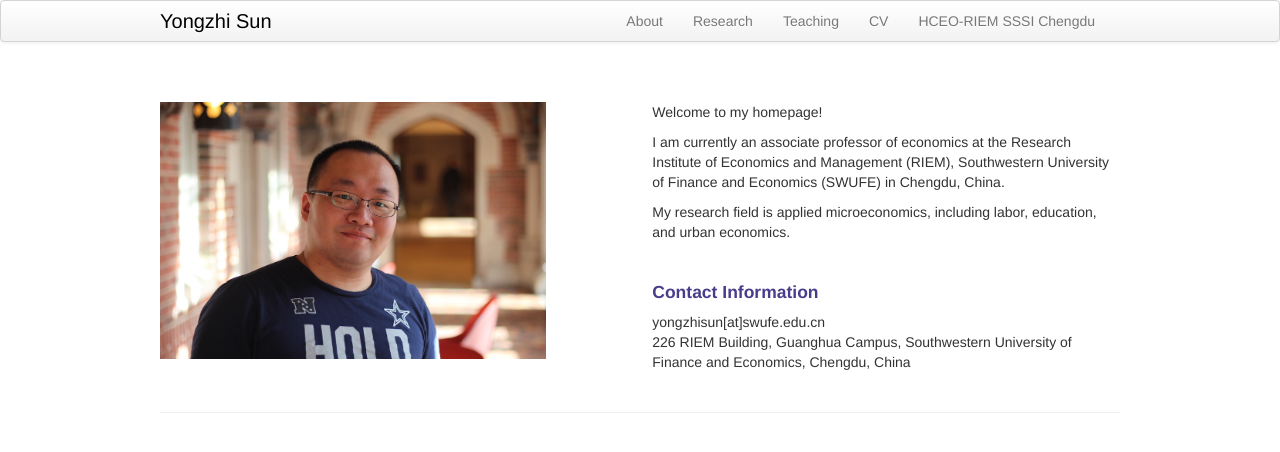
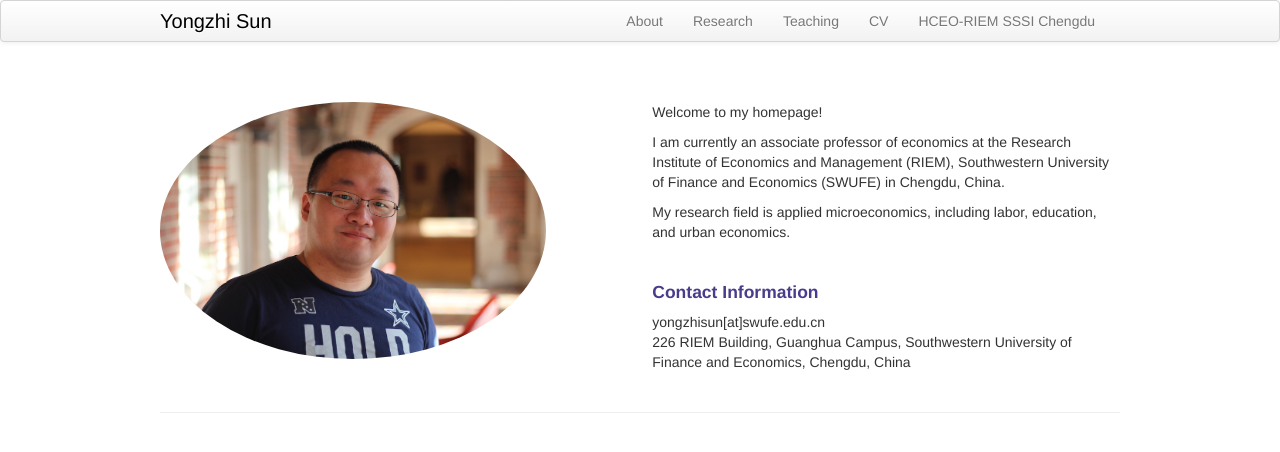
Before and after one commit to WEYoungkid/nzhao925.github.io, a Jekyll site: the page built from index.md, in a window 1280 px wide. Shown: the top 452 px of the page. Built offline with Jekyll 4.4.1, drawn with Linux system fonts in a browser that asks for light colours.

Commit message:
Update index.md

```diff
--- a/index.md
+++ b/index.md
@@ -5,7 +5,7 @@ description: Associate Professor of Economics at Research Institute of Economics
 <div class="container-narrow">
     <div class="row-fluid">
         <div class="span5">
-            <br/><br/><img style="float: left;" src="../assets/pics/ys.JPG">
+            <br/><br/><img style="float: left; border-radius:50%" src="../assets/pics/ys.JPG">
         </div>
         <div class="span1">
         </div>
```
